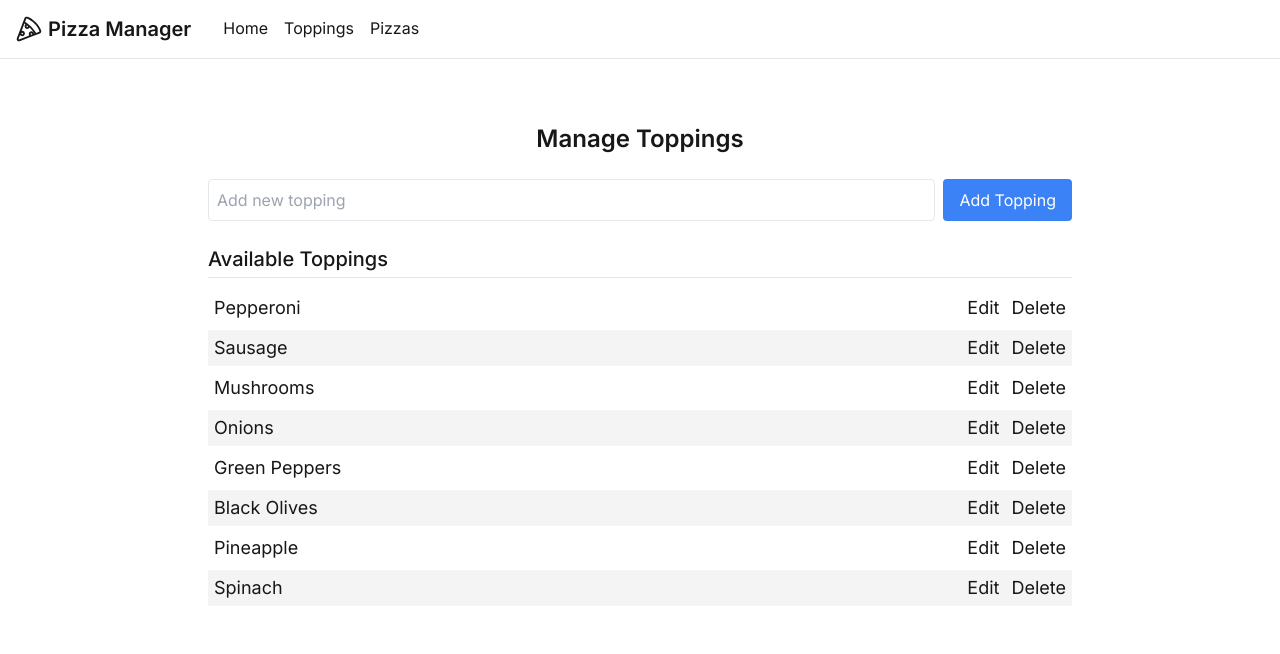
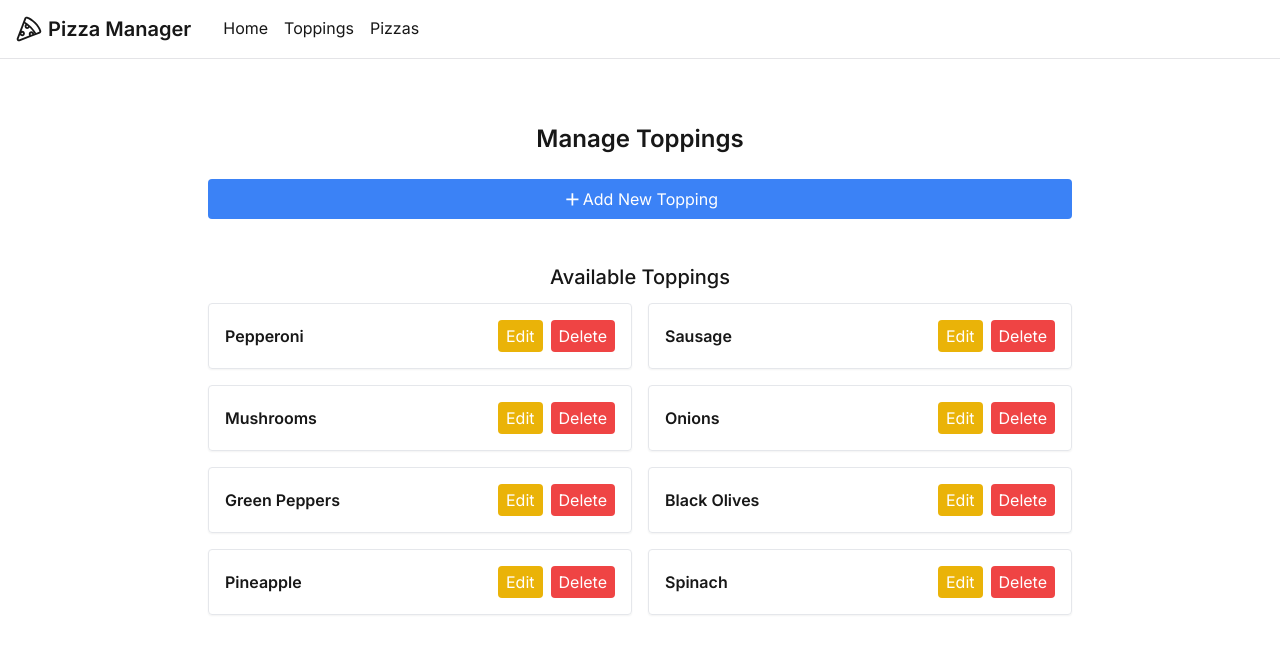
Before and after one commit to thanneman/strongmind-pizza, a Next.js app: page /toppings in a window 1280 px wide. Shown: the top 654 px of the page. Built offline with nearby package versions, Linux system fonts and the light colour scheme.

Commit message:
feat: updated ui to match pizzas page

```diff
--- a/src/pages/toppings.js
+++ b/src/pages/toppings.js
@@ -11,16 +11,16 @@ const initialToppings = [
     { id: 6, name: 'Black Olives' },
     { id: 7, name: 'Pineapple' },
     { id: 8, name: 'Spinach' },
-];
+]
 
 export default function Toppings() {
     const [toppings, setToppings] = useState(initialToppings)
     const [newTopping, setNewTopping] = useState('')
     const [editingId, setEditingId] = useState(null)
     const [editingName, setEditingName] = useState('')
+    const [isDialogOpen, setIsDialogOpen] = useState(false)
 
     const addTopping = (e) => {
-        e.preventDefault()
         if (newTopping.trim() === '') return
         if (toppings.some((topping) => topping.name.toLowerCase() === newTopping.toLowerCase())) {
             alert('Topping already exists')
@@ -28,6 +28,7 @@ export default function Toppings() {
         }
         setToppings([...toppings, { id: toppings.length + 1, name: newTopping }])
         setNewTopping('')
+        setIsDialogOpen(false)
     }
 
     const updateTopping = (id) => {
@@ -37,60 +38,82 @@ export default function Toppings() {
         }
         setToppings(toppings.map((topping) => (topping.id === id ? { ...topping, name: editingName } : topping)))
         setEditingId(null)
-        setEditingName('');
+        setEditingName('')
+        setIsDialogOpen(false)
     }
 
     const deleteTopping = (id) => {
         setToppings(toppings.filter((topping) => topping.id !== id))
     }
 
+    const openDialog = (topping = { name: '' }) => {
+        setNewTopping(topping.name)
+        setEditingId(topping.id || null)
+        setIsDialogOpen(true)
+    }
+
+    const closeDialog = () => {
+        setNewTopping('')
+        setEditingId(null)
+        setIsDialogOpen(false)
+    }
+
     return (
         <main className='container max-w-4xl py-6'>
             <div className='flex flex-col mt-10 gap-y-6'>
                 <h1 className='self-center text-2xl font-semibold'>Manage Toppings</h1>
-                <div className=''>
-                    <form onSubmit={addTopping} className='flex gap-x-2'>
+                <button onClick={() => openDialog()} className='flex items-center justify-center px-4 py-2 text-white bg-blue-500 rounded hover:bg-blue-600'>
+                    <svg xmlns="http://www.w3.org/2000/svg" width="1.3em" height="1.3em" viewBox="0 0 24 24"><path fill="currentColor" d="M11 13H5v-2h6V5h2v6h6v2h-6v6h-2z"></path></svg>
+                    Add New Topping
+                </button>
+                <div className='flex flex-col mt-5 gap-y-3'>
+                    <h2 className='text-xl font-medium text-center'>Available Toppings</h2>
+                    <div className='grid grid-cols-1 gap-4 sm:grid-cols-2'>
+                        {toppings.map((topping) => (
+                            <div key={topping.id} className='flex flex-col p-4 border rounded shadow-sm'>
+                                <div className='flex items-center justify-between'>
+                                    <h3 className='font-semibold text-md'>{topping.name}</h3>
+                                    <div className='flex gap-x-2'>
+                                        <button onClick={() => openDialog(topping)} className='px-2 py-1 text-white bg-yellow-500 rounded hover:bg-yellow-600'>
+                                            Edit
+                                        </button>
+                                        <button onClick={() => deleteTopping(topping.id)} className='px-2 py-1 text-white bg-red-500 rounded hover:bg-red-600'>
+                                            Delete
+                                        </button>
+                                    </div>
+                                </div>
+                            </div>
+                        ))}
+                    </div>
+                </div>
+            </div>
+
+            {isDialogOpen && (
+                <div className='fixed inset-0 flex items-center justify-center bg-black bg-opacity-50'>
+                    <div className='absolute flex flex-col w-1/2 p-6 transform -translate-x-1/2 -translate-y-1/2 bg-white rounded shadow-md top-1/2 left-1/2'>
+                        <div className='flex items-start justify-between'>
+                            <h2 className='mb-4 text-xl font-semibold'>{editingId ? 'Edit Topping' : 'Add Topping'}</h2>
+                            <button onClick={closeDialog} className='text-black'>
+                                <svg xmlns="http://www.w3.org/2000/svg" width="2em" height="2em" viewBox="0 0 24 24" className='-mt-2'><path fill="currentColor" d="m12 13.4l-2.917 2.925q-.277.275-.704.275t-.704-.275q-.275-.275-.275-.7t.275-.7L10.6 12L7.675 9.108Q7.4 8.831 7.4 8.404t.275-.704q.275-.275.7-.275t.7.275L12 10.625L14.892 7.7q.277-.275.704-.275t.704.275q.3.3.3.713t-.3.687L13.375 12l2.925 2.917q.275.277.275.704t-.275.704q-.3.3-.712.3t-.688-.3z"></path></svg>
+                            </button>
+                        </div>
+                        <div>
+                            <form onSubmit={(e) => { e.preventDefault(); editingId ? updateTopping(editingId) : addTopping(); }} className='flex flex-col mt-4 gap-y-4'>
                                 <input
                                     type='text'
                                     value={newTopping}
                                     onChange={(e) => setNewTopping(e.target.value)}
-                            placeholder='Add new topping'
-                            className='flex-1 p-2 border rounded'
+                                    placeholder='Topping name'
+                                    className='p-2 border rounded'
                                 />
-                        <button type='submit' className='px-4 text-white bg-blue-500 rounded hover:bg-blue-600'>
-                            Add Topping
+                                <button type='submit' className='py-2 text-white bg-blue-500 rounded hover:bg-blue-600'>
+                                    {editingId ? 'Save' : 'Add'}
                                 </button>
                             </form>
                         </div>
-                <div className='flex flex-col gap-y-3'>
-                    <h2 className='pb-1 text-xl font-medium border-b border-zinc-200'>Available Toppings</h2>
-                    <ul className='flex flex-col w-full gap-y-1'>
-                        {toppings.map((topping) => (
-                            <li key={topping.id} className='flex justify-between py-1 px-1.5 text-lg even:bg-zinc-100'>
-                                {editingId === topping.id ? (
-                                    <>
-                                        <input
-                                            type='text'
-                                            value={editingName}
-                                            onChange={(e) => setEditingName(e.target.value)}
-                                            autoFocus
-                                        />
-                                        <button onClick={() => updateTopping(topping.id)}>Save</button>
-                                    </>
-                                ) : (
-                                    <>
-                                        {topping.name}
-                                        <div className='flex gap-x-3'>
-                                            <button onClick={() => { setEditingId(topping.id); setEditingName(topping.name); }}>Edit</button>
-                                            <button onClick={() => deleteTopping(topping.id)}>Delete</button>
-                                        </div>
-                                    </>
-                                )}
-                            </li>
-                        ))}
-                    </ul>
                     </div>
                 </div>
+            )}
         </main>
     )
 }
```
Lines whose indentation alone changed are shown as unchanged.
